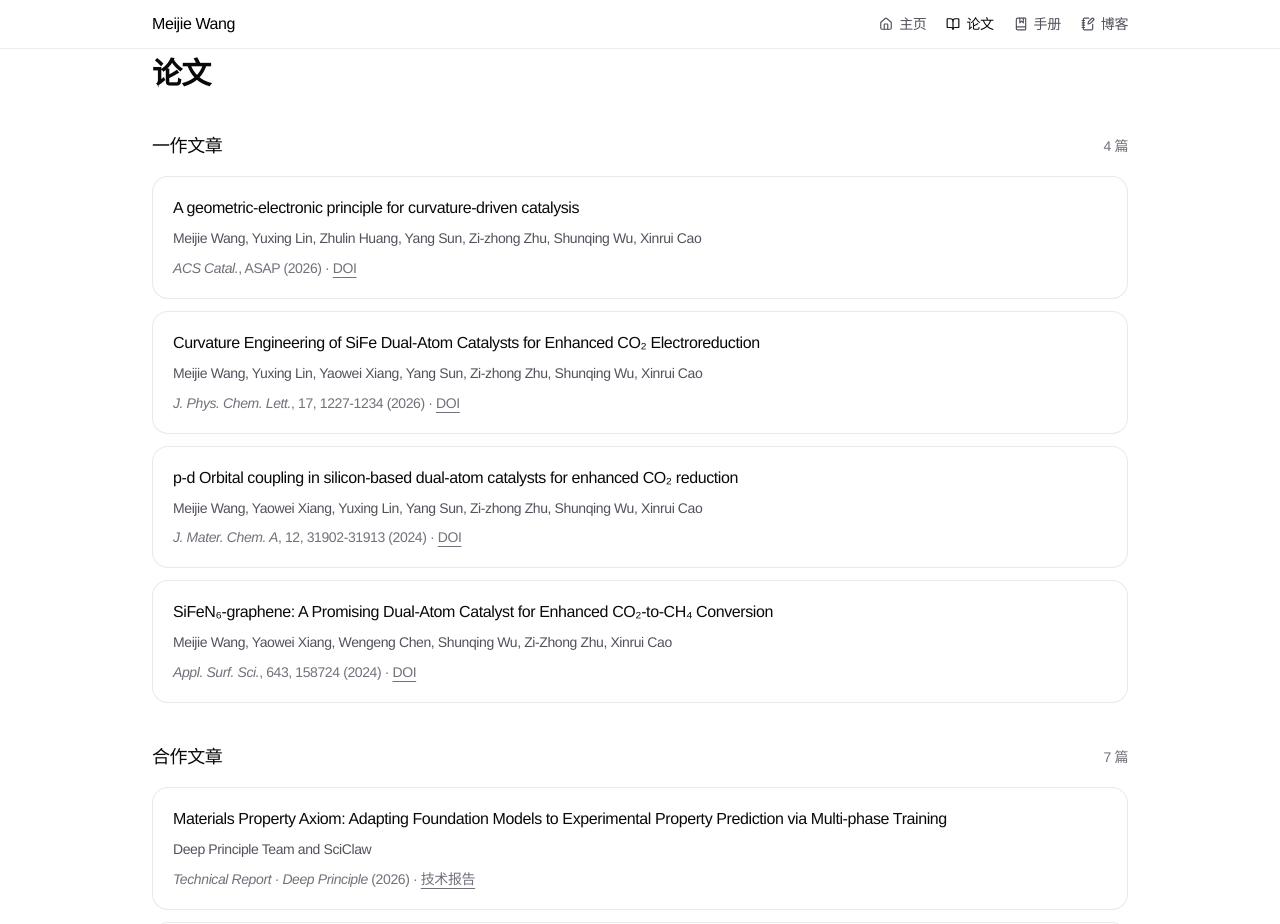
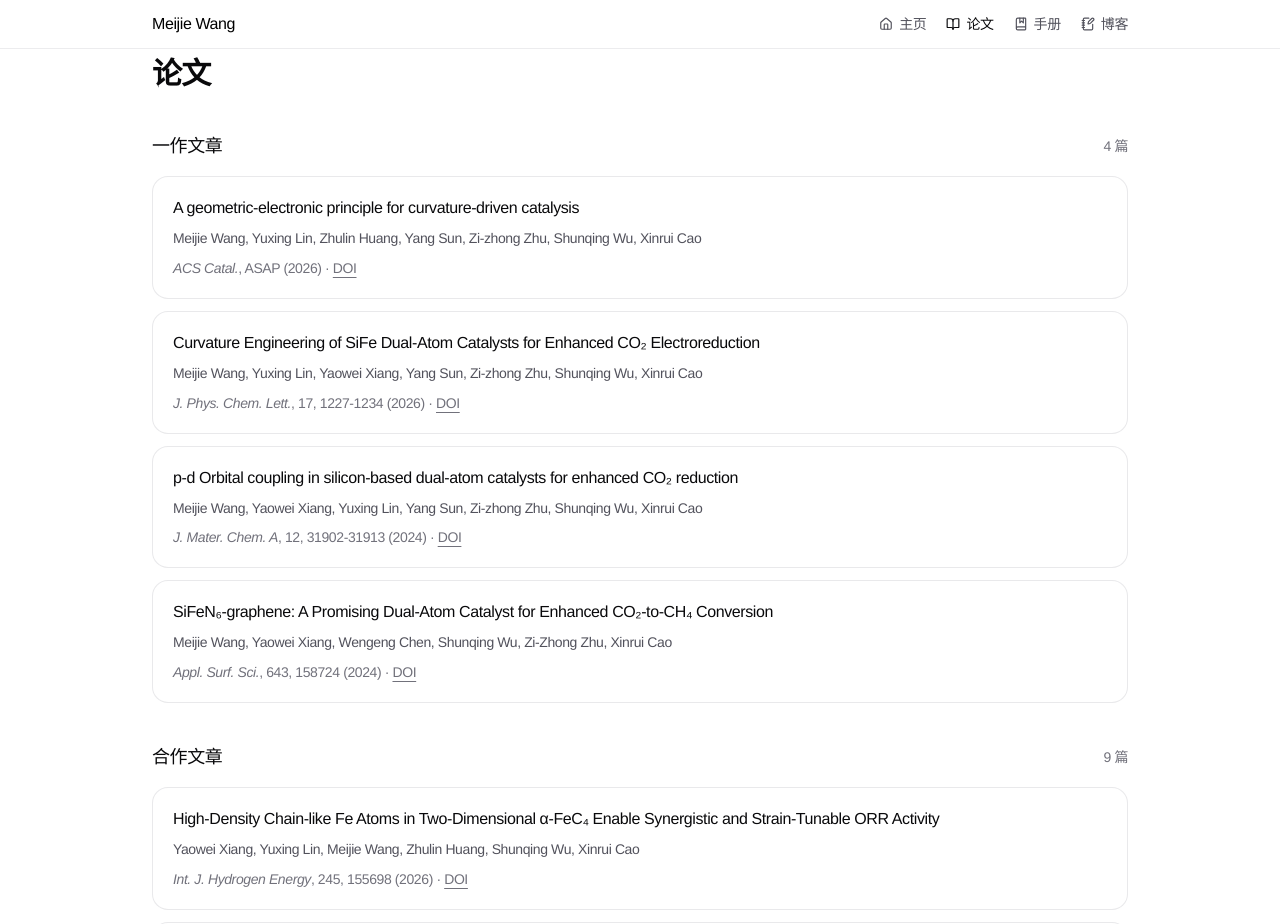
Before and after one commit to Migie-cphy/migie-site, a Next.js app: page /publications in a window 1280 px wide. Shown: the top 924 px of the page. Built offline with nearby package versions, Linux system fonts and the light colour scheme.

Commit message:
add two co-authored papers (Int. J. Hydrogen Energy, Chin. Chem. Lett. 2026)

```diff
--- a/app/data.ts
+++ b/app/data.ts
@@ -262,6 +262,31 @@ export const PUBLICATIONS: Publication[] = [
     group: 'first_author',
   },
   {
+    order: 9,
+    title:
+      'High-Density Chain-like Fe Atoms in Two-Dimensional α-FeC₄ Enable Synergistic and Strain-Tunable ORR Activity',
+    authors:
+      'Yaowei Xiang, Yuxing Lin, **Meijie Wang**, Zhulin Huang, Shunqing Wu, Xinrui Cao',
+    journal: 'Int. J. Hydrogen Energy',
+    year: 2026,
+    volume: 245,
+    pages: '155698',
+    doi: '10.1016/j.ijhydene.2026.155698',
+    group: 'co_author',
+  },
+  {
+    order: 8,
+    title:
+      'Synergistic surface engineering of BCN catalysts: Boosting NO electroreduction to NH₃ via compositional tuning and electron-rich edge stabilization',
+    authors:
+      'Yaxin Zhao, Yaowei Xiang, **Meijie Wang**, Yuxing Lin, Zi-Zhong Zhu, Shunqing Wu, Xinrui Cao',
+    journal: 'Chin. Chem. Lett.',
+    year: 2026,
+    pages: '112768',
+    doi: '10.1016/j.cclet.2026.112768',
+    group: 'co_author',
+  },
+  {
     order: 6,
     title:
       'MoS2 Grain Boundary-Supported Single-Atom Catalysts for Efficient Electrocatalytic CO2 Conversion to CO',
```
